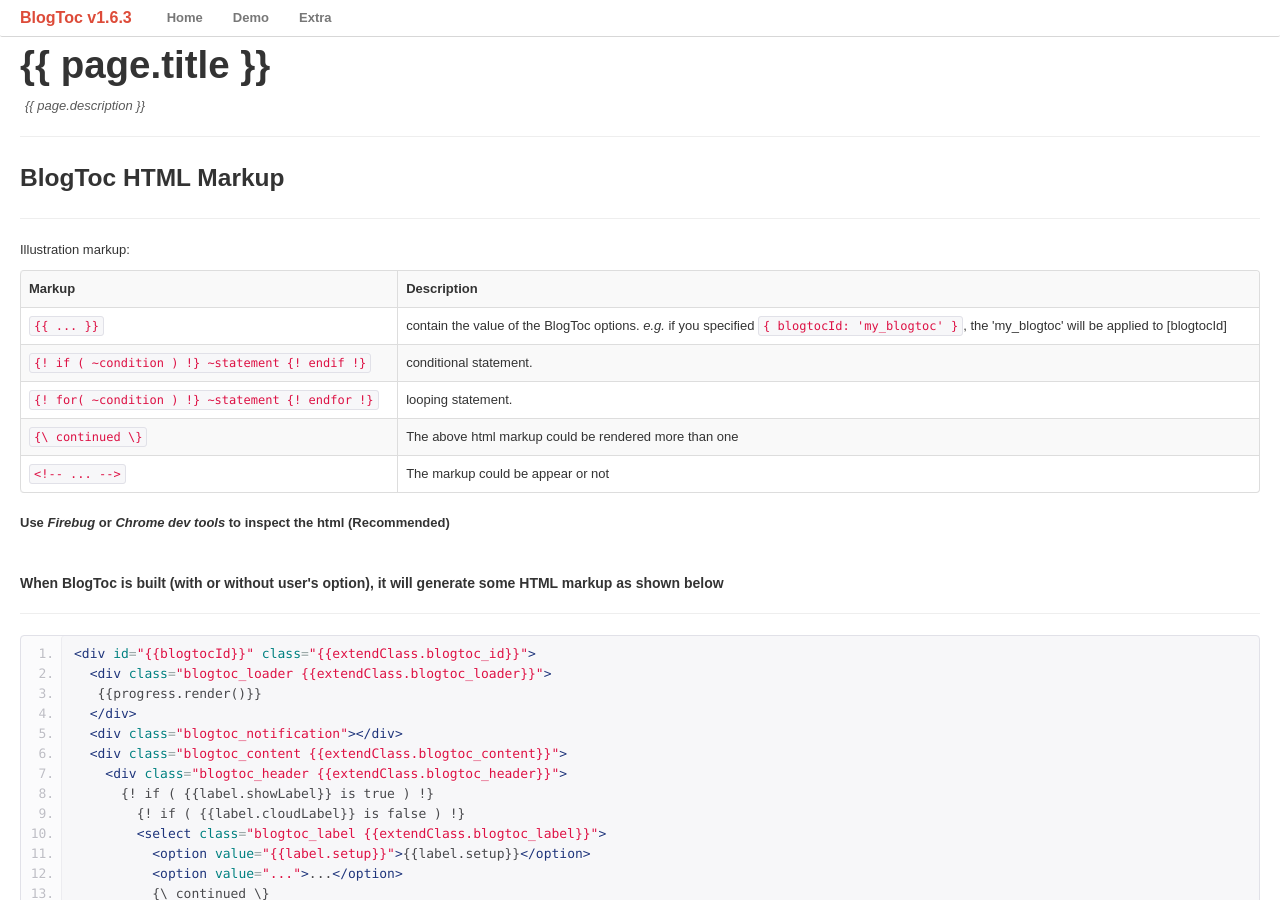
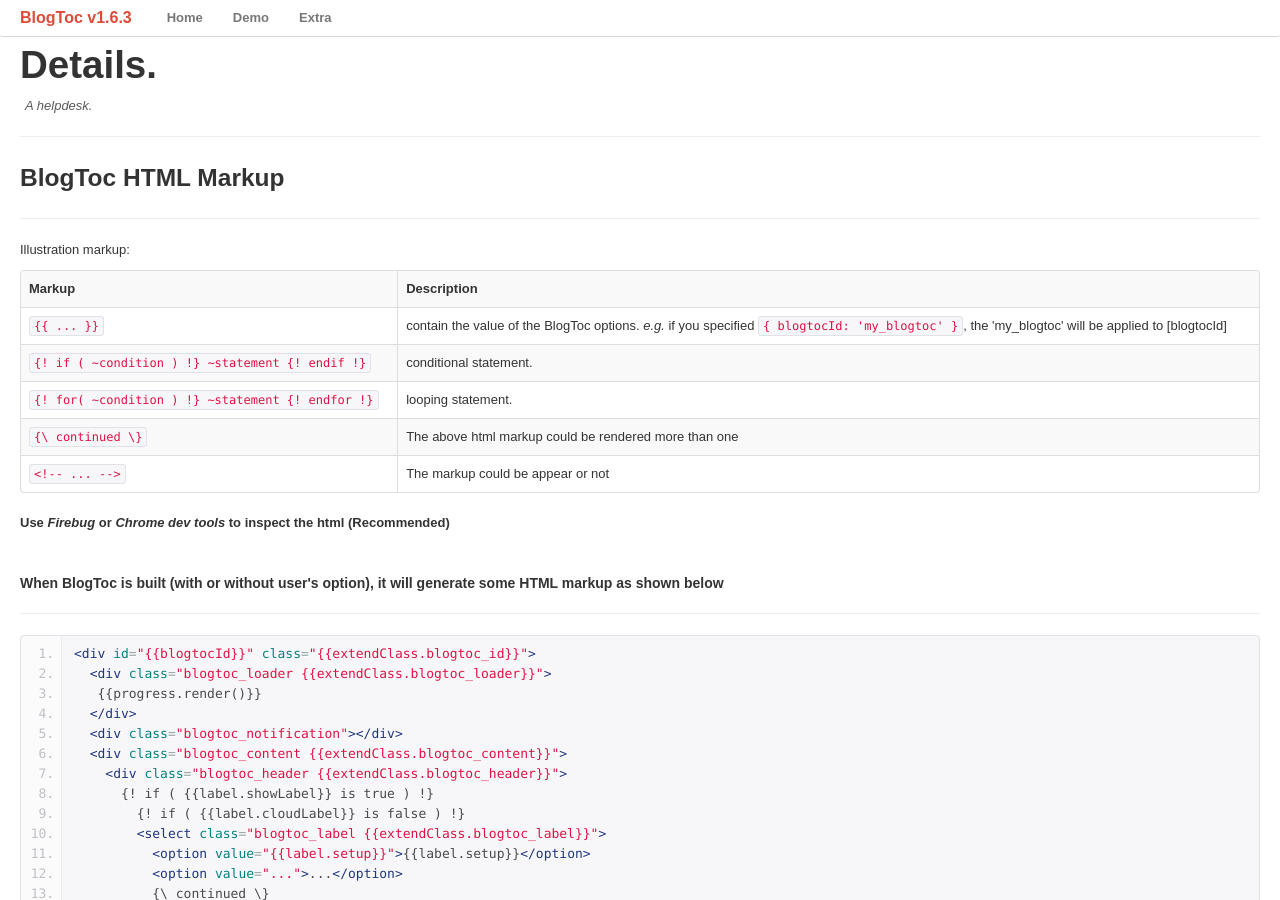
Before and after one commit to clusteramaryllis/blogtoc, a Jekyll site: the page built from detail.html, in a window 1280 px wide and 900 px high. Built offline with Jekyll 4.4.1, drawn with Linux system fonts in a browser that asks for light colours; nearby versions of some CDN libraries; Markdown is read by kramdown in place of the engine named in the settings; a style sheet for code colours, icons or effects is not loaded; part of the change alters nothing that is shown.

Commit message:
fix markup

```diff
--- a/detail.html
+++ b/detail.html
@@ -3,7 +3,6 @@ layout: showcase
 title: Details.
 description: A helpdesk.
 ---
-{% raw %}
 <div class="row-fluid">
 <div class="span12">
   <h1>{{ page.title }}</h1>
@@ -11,6 +10,7 @@ description: A helpdesk.
   <hr>
   <h3 id="html-markup">BlogToc HTML Markup</h3>
   <hr>
+{% raw %}
   <p>Illustration markup:</p>
   <table class="table table-bordered table-striped">
   <tr><th>Markup</th><th>Description</th></tr>
@@ -122,6 +122,7 @@ description: A helpdesk.
   &lt;/div&gt;
 &lt;/div&gt;
 </pre>
+{% endraw %}
   <hr>
   <h3 id="theme-bundle">Creating Theme Bundle</h3>
   <hr>
@@ -195,4 +196,3 @@ BlogToc(element).build({
 </div>
 </div>
 <script>prettyPrint();</script>
-{% endraw %}
```
